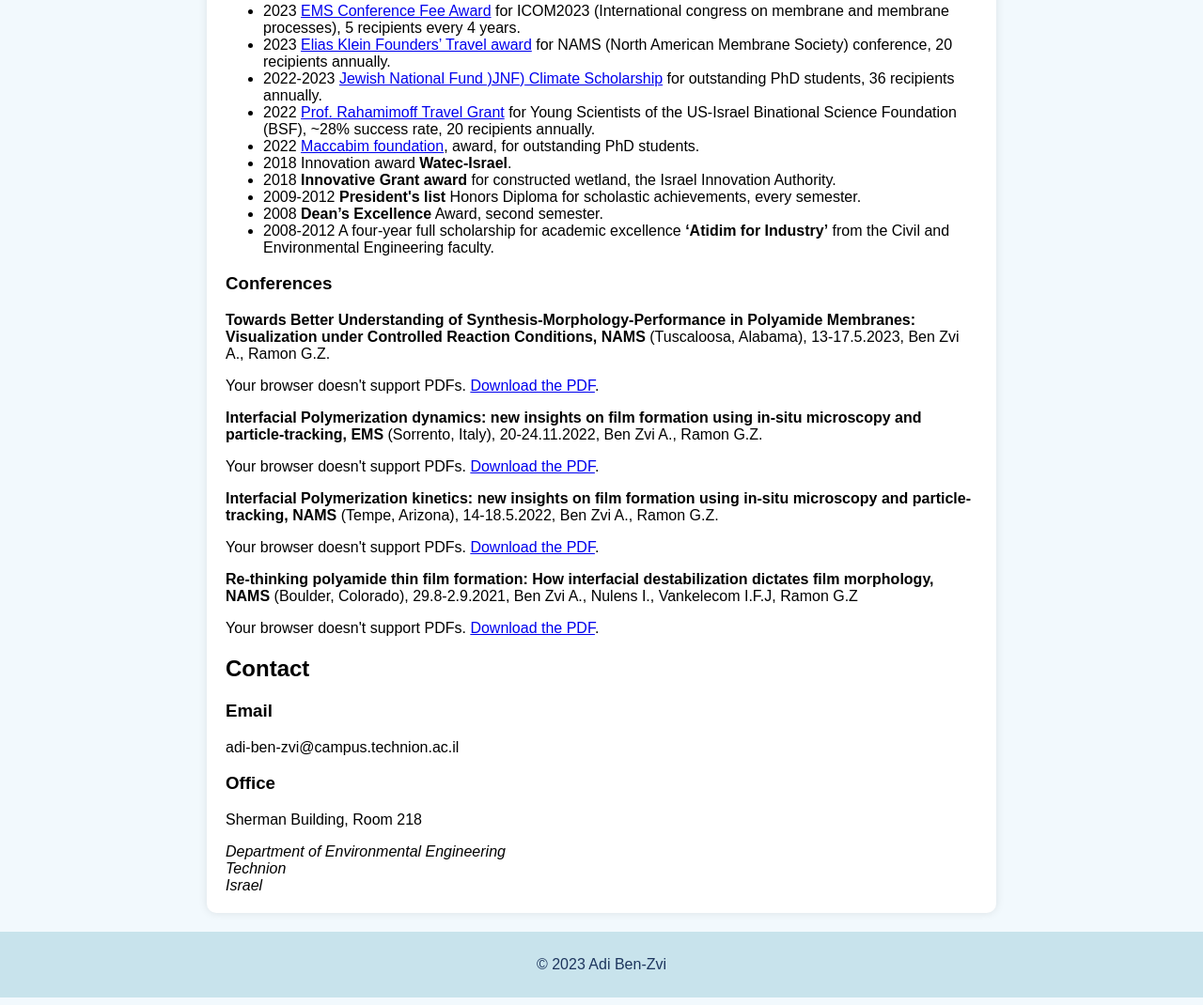
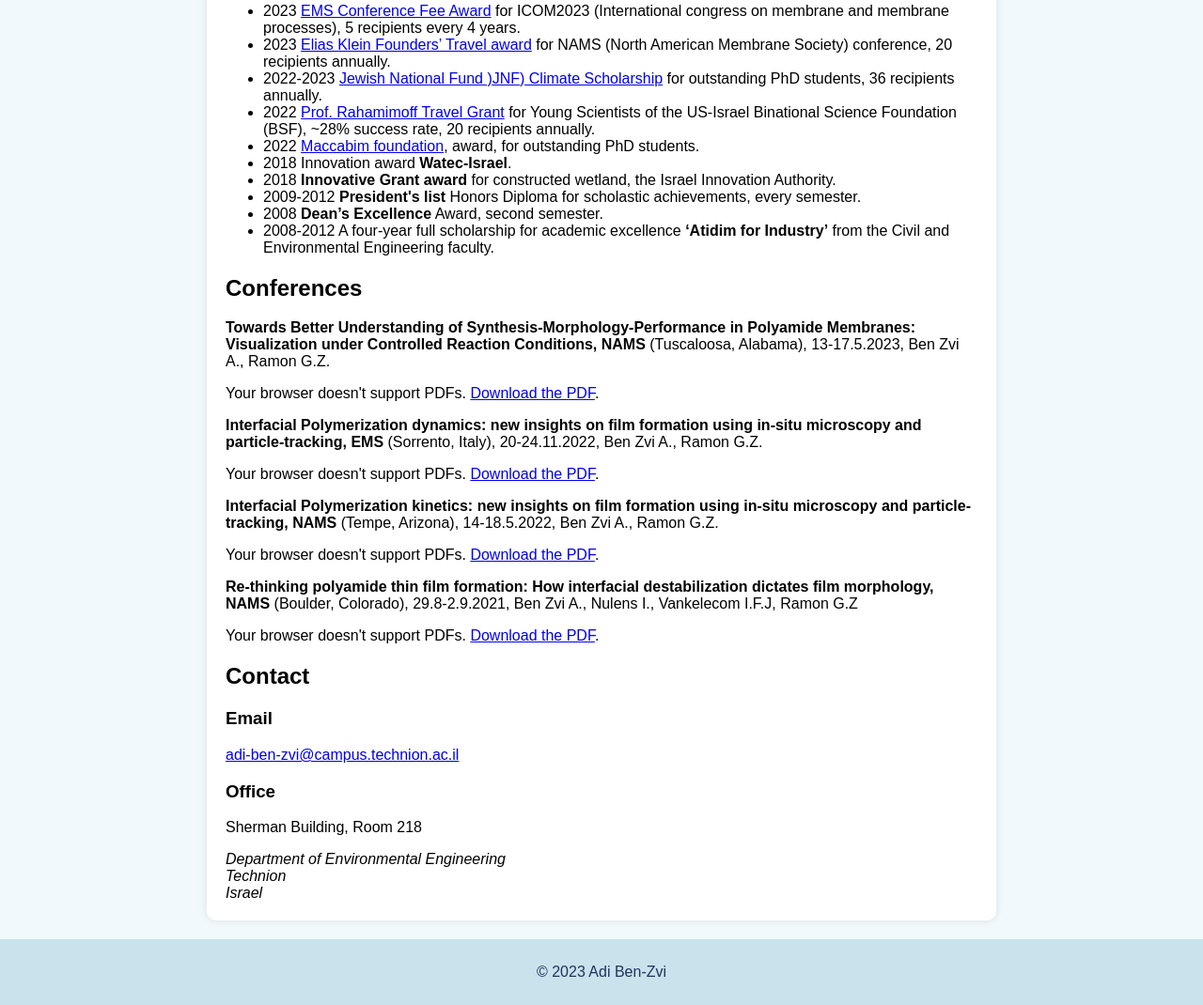
Before and after one commit to adibenzvi/adibenzvi.github.io, a plain HTML site: page index.html in a window 1280 px wide. Shown: the part 1643-2713 px from the top of the page at 94% size. Drawn offline with Linux system fonts and the light colour scheme.

Commit message:
adi's text

```diff
--- a/index.html
+++ b/index.html
@@ -127,7 +127,7 @@
     </section>
 
     <section id="conferences">
-      <h3>Conferences</h3>
+      <h2>Conferences</h2>
       <p><b>Towards Better Understanding of Synthesis-Morphology-Performance in Polyamide
         Membranes: Visualization under Controlled Reaction Conditions, NAMS</b> (Tuscaloosa,
         Alabama), 13-17.5.2023, Ben Zvi A., Ramon G.Z.</p>
@@ -173,7 +173,7 @@
 
         <div>
           <h3>Email</h3>
-          <p>adi-ben-zvi@campus.technion.ac.il</p>
+          <p><a href="mailto:adi-ben-zvi@campus.technion.ac.il">adi-ben-zvi@campus.technion.ac.il</a></p>
         </div>
 
         <div>
```
